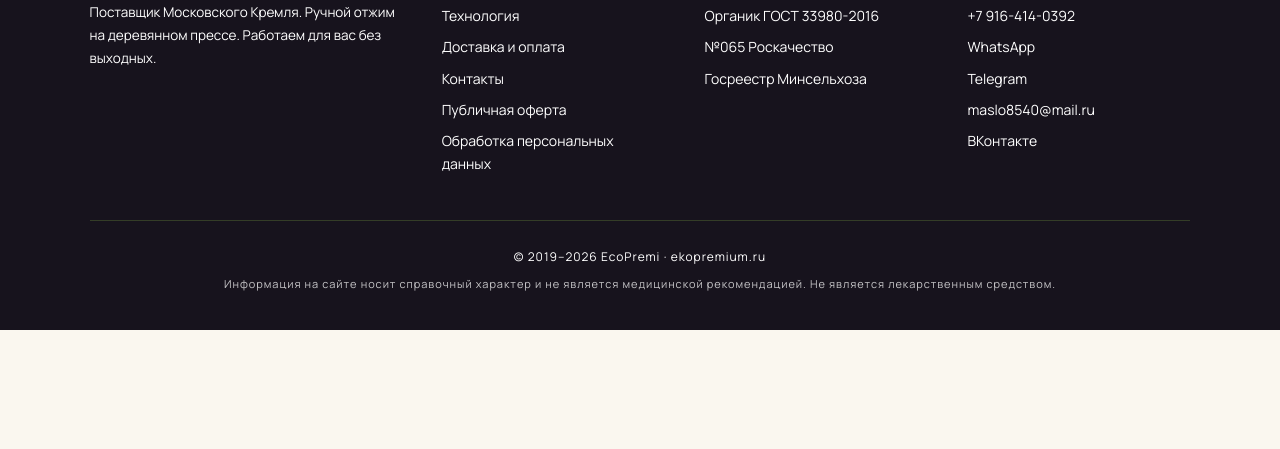
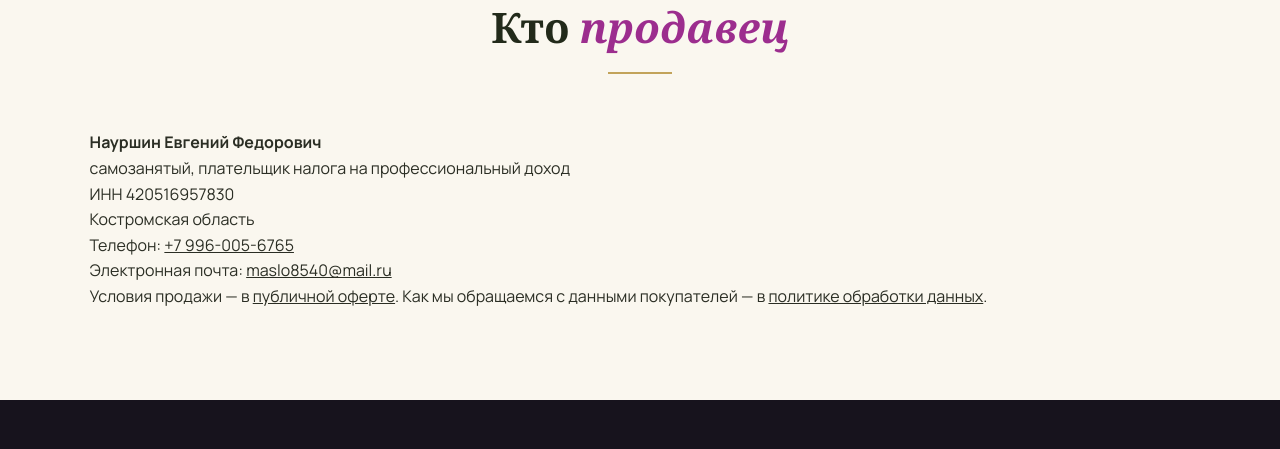
Before and after one commit to deesad2007/ecopremium, an Astro site: page /contacts in a window 1280 px wide. Shown: the part 1170-1619 px from the top of the page. Before the commit the page ends 1500 px from the top, so only its background shows below. Built offline with nearby package versions, Linux system fonts and the light colour scheme; Astro itself is replaced by a stand-in of ours; a web font is replaced by a local one.

Commit message:
Реквизиты продавца — единым блоком в site.js + на странице контактов
Клиент переводит приём оплаты на ООО «ПОКРОВ» после переезда сайта,
поэтому реквизиты вынесены в одно место: смена продавца станет правкой
одного объекта, а не поиском по страницам. Заодно закрыто требование
платёжных систем — реквизитов продавца на сайте не было нигде.

Co-Authored-By: Claude Opus 5 <noreply@anthropic.com>

```diff
--- a/src/data/site.js
+++ b/src/data/site.js
@@ -20,6 +20,19 @@ export const contacts = {
 // Система накопительных скидок от суммы заказа.
 // Пороги и проценты — ЗАГЛУШКА, согласовать с клиентом и поменять здесь.
 // Скидка считается по наибольшему достигнутому порогу.
+// Реквизиты продавца — единственное место, где они заданы.
+// Сейчас продавец — самозанятый. Клиент планирует перевести приём оплаты
+// на ООО «ПОКРОВ» после переезда сайта: тогда правится только этот объект,
+// и данные обновятся разом в политике и в контактах.
+export const seller = {
+  name: 'Науршин Евгений Федорович',
+  status: 'самозанятый, плательщик налога на профессиональный доход',
+  inn: '420516957830',
+  region: 'Костромская область',
+  ogrn: '',       // появится, когда продавцом станет ООО
+  legalName: '',  // например: ООО «ПОКРОВ»
+};
+
 export const discounts = [
   { from: 5000, percent: 5 },
   { from: 10000, percent: 10 },
--- a/src/pages/contacts.astro
+++ b/src/pages/contacts.astro
@@ -1,6 +1,6 @@
 ---
 import Base from '../layouts/Base.astro';
-import { contacts } from '../data/site.js';
+import { contacts, seller } from '../data/site.js';
 ---
 <Base title="Контакты — EcoPremi" description="Связаться с EcoPremi: телефон, WhatsApp, Telegram, e-mail, ВКонтакте.">
   <section class="page-hero">
@@ -48,4 +48,25 @@ import { contacts } from '../data/site.js';
       </div>
     </div>
   </section>
+
+  {/* Реквизиты продавца — их проверяют платёжные системы при подключении. */}
+  <section>
+    <div class="section-inner">
+      <div class="head">
+        <div class="lbl ey">Реквизиты</div>
+        <h2>Кто <em>продавец</em></h2>
+        <div class="rule"></div>
+      </div>
+      <div class="legal">
+        <p><b>{seller.legalName || seller.name}</b><br />
+          {seller.legalName ? `ОГРН ${seller.ogrn}` : seller.status}<br />
+          ИНН {seller.inn}<br />
+          {seller.region}</p>
+        <p>Телефон: <a href={`tel:${contacts.phoneRaw}`}>{contacts.phone}</a><br />
+          Электронная почта: <a href={`mailto:${contacts.email}`}>{contacts.email}</a></p>
+        <p>Условия продажи — в <a href="/oferta">публичной оферте</a>.
+          Как мы обращаемся с данными покупателей — в <a href="/policy">политике обработки данных</a>.</p>
+      </div>
+    </div>
+  </section>
 </Base>
```
Also changed, not shown: src/pages/policy.astro (+3 -10 lines).
